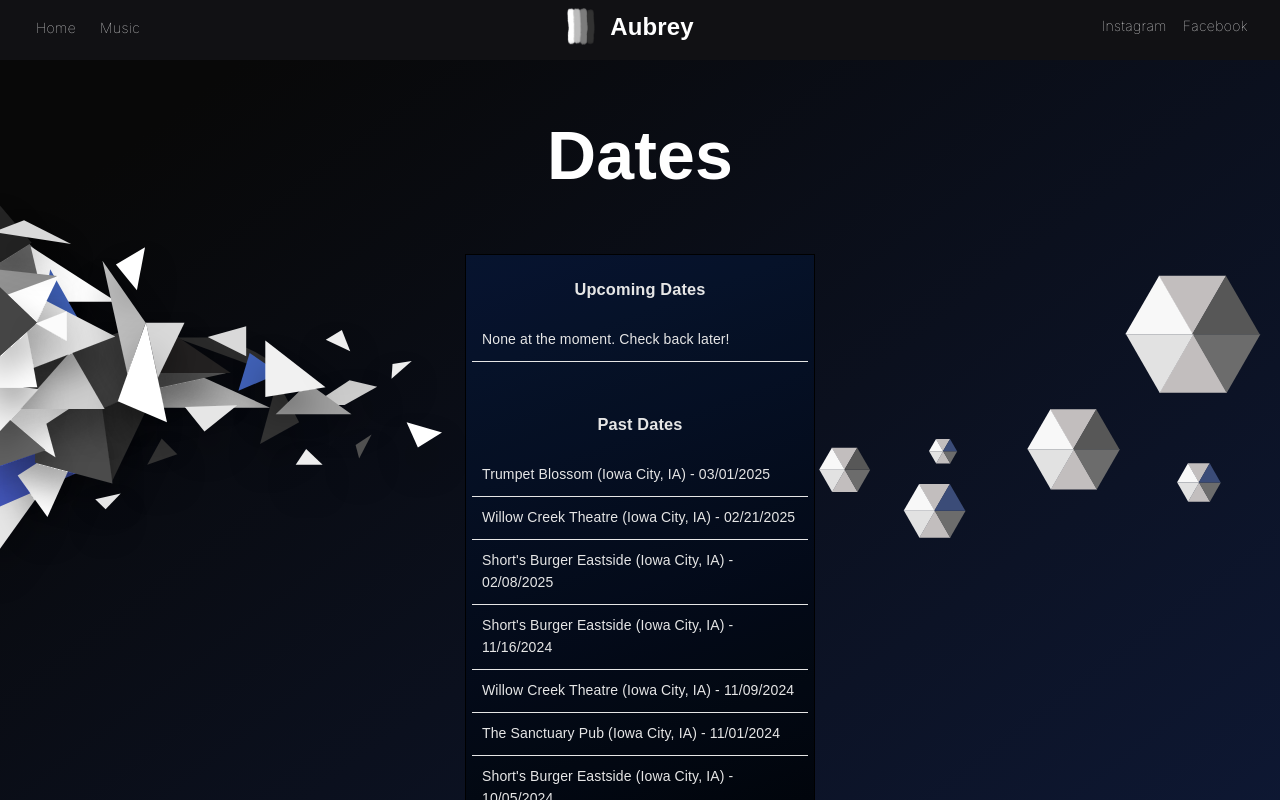
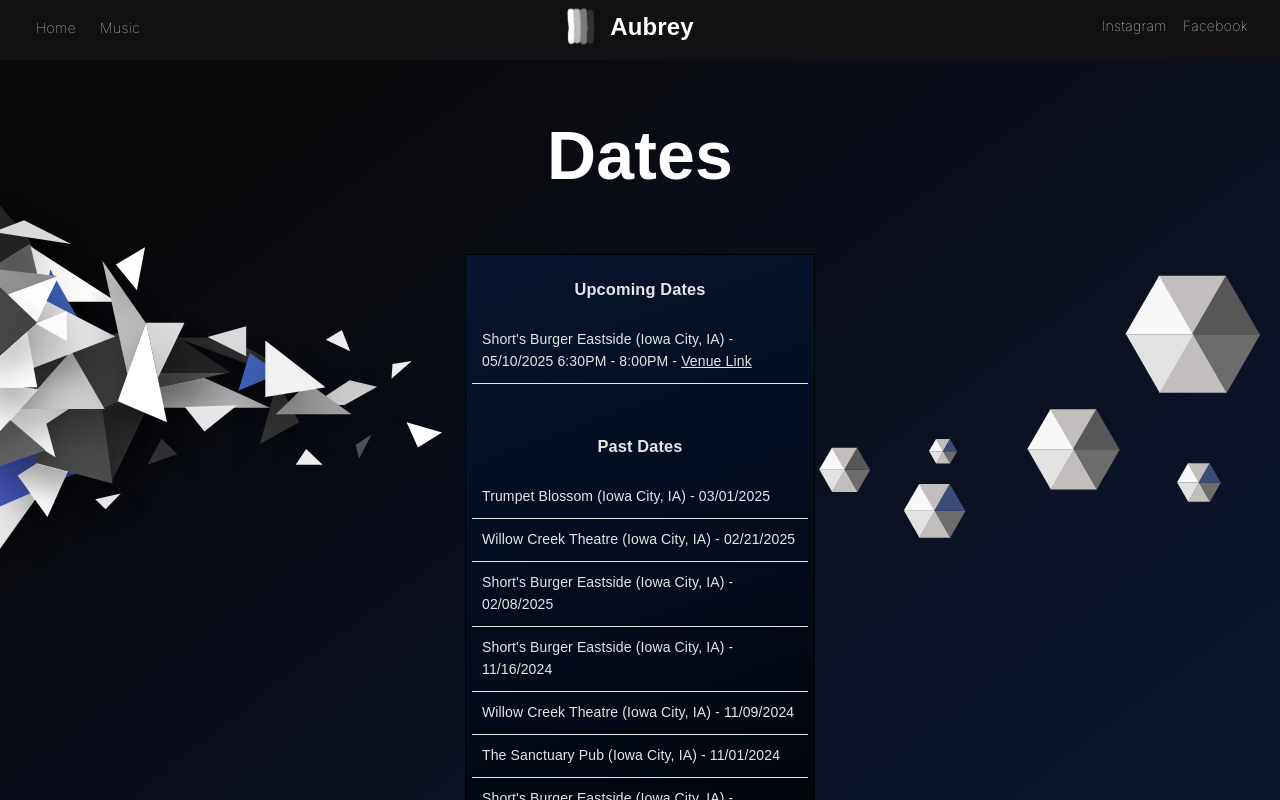
Before and after one commit to aubreyyates/theaubreymusic, a React (Create React App) app: page / in a window 1280 px wide. Shown: the top 800 px of the page. Built offline with nearby package versions, Linux system fonts and the light colour scheme; a web font is replaced by a local one.

Commit message:
Update upcoming dates.

```diff
--- a/src/pages/home/HomeOverlay.css
+++ b/src/pages/home/HomeOverlay.css
@@ -76,6 +76,10 @@
   width: 40%;
 }
 
+.venue-link {
+  color: rgb(255, 255, 255);
+}
+
 @media screen and (min-width: 600px) {
   #shapes-container {
     top: 140px;
--- a/src/pages/home/HomeOverlay.js
+++ b/src/pages/home/HomeOverlay.js
@@ -7,7 +7,9 @@ import './HomeOverlay.css';
 import Shapes from './svgComponents/shapes';
 import ShapesLeft from './svgComponents/shapesLeft';
 
-let upcomingDates = [`None at the moment. Check back later!`];
+let upcomingDates = [
+  { text: `Short's Burger Eastside (Iowa City, IA) - 05/10/2025 6:30PM - 8:00PM`, link: `https://www.facebook.com/shortseastside/` }
+];
 
 let pastDates = [
   `Trumpet Blossom (Iowa City, IA) - 03/01/2025`,
@@ -44,7 +46,10 @@ const HomeOverlay = () => {
                 {/* <div className="date-line">None. Check back later!</div> */}
                 {upcomingDates.map((item, index) => (
                   <div className="date-line" key={index}>
-                    {item}
+                    {item.text} -{' '}
+                    <a href={item.link} target="_blank" rel="noreferrer" className="venue-link">
+                      Venue Link
+                    </a>
                   </div>
                 ))}
                 <h3 id="past-dates">Past Dates</h3>
```
